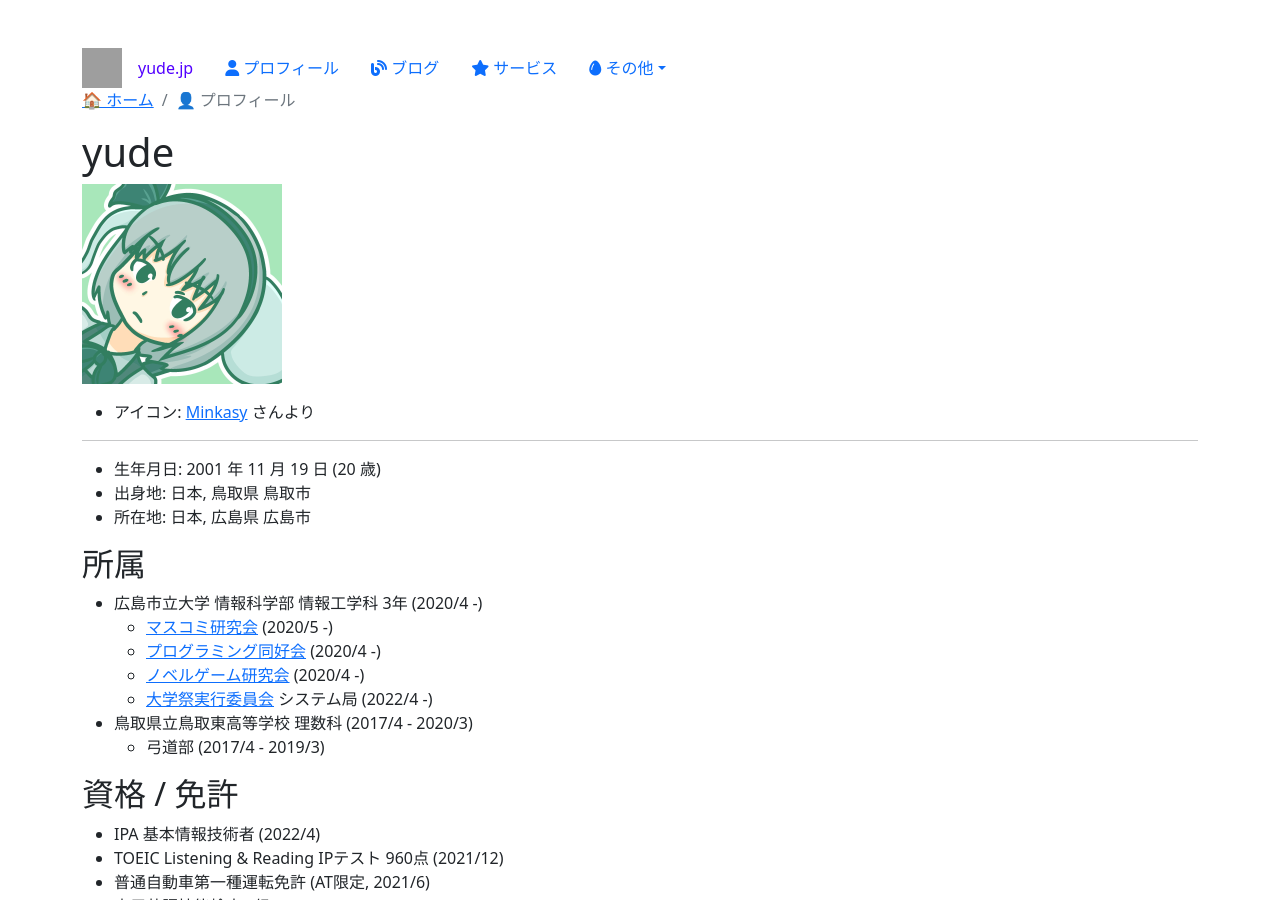
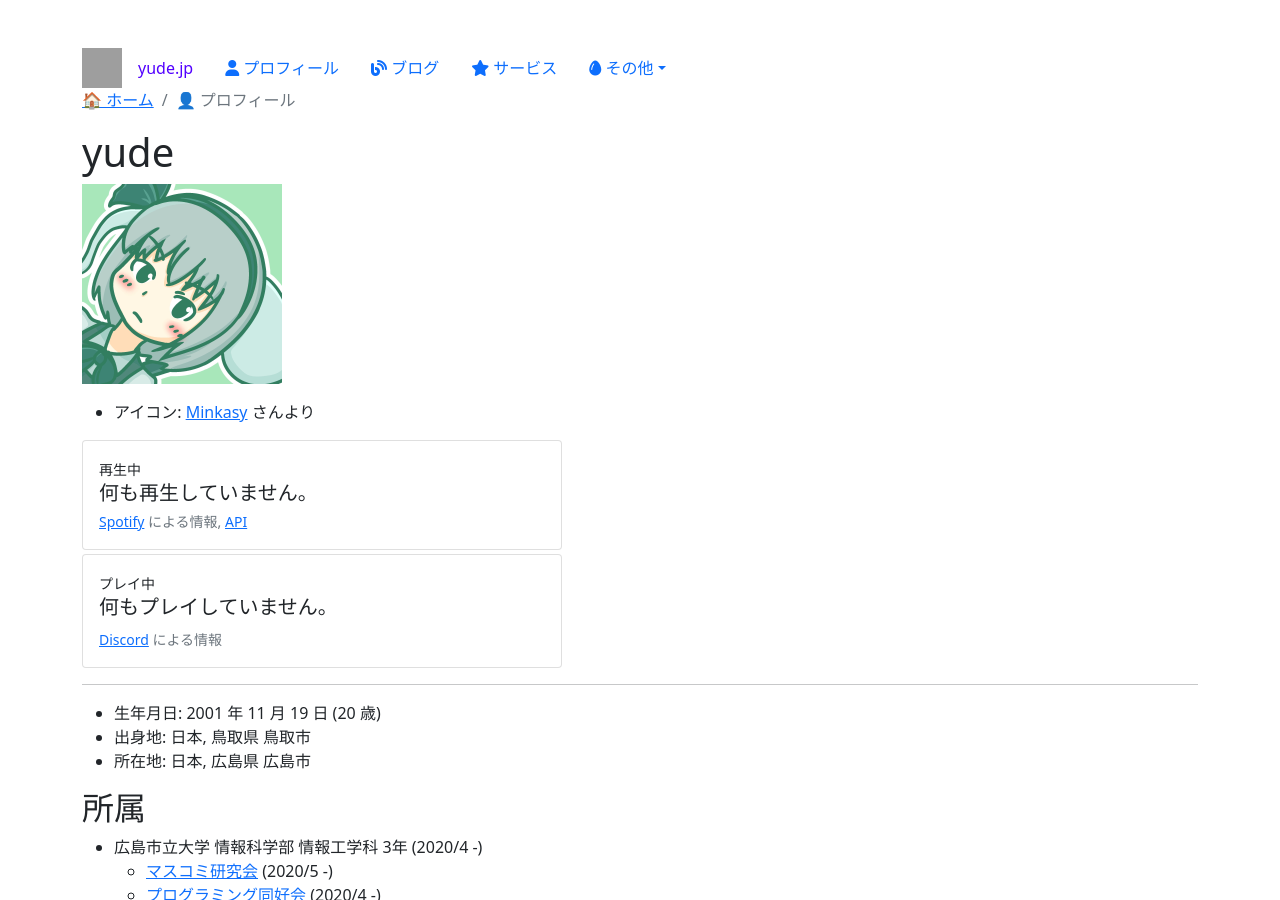
Before and after one commit to yudejp/yude.jp_v3, a Jekyll site: the page built from profile.markdown, in a window 1280 px wide and 900 px high. Built offline with Jekyll 4.4.1, drawn with Linux system fonts in a browser that asks for light colours; nearby versions of some CDN libraries; grey boxes are pictures that could not be loaded.

Commit message:
Add game & music playing status

```diff
--- a/profile.markdown
+++ b/profile.markdown
@@ -7,6 +7,23 @@ permalink: /profile/
 <img src="/assets/images/avatar.jpg" style="max-width: 200px" />
 
 * アイコン: [Minkasy](https://twitter.com/xmnts) さんより
+
+<div class="card" style="max-width: 30rem;">
+  <div class="card-body">
+    <small>再生中</small>
+    <h5 class="card-title" id="spotify_title">何も再生していません。</h5>
+    <h6 class="card-subtitle mb-2 text-muted" id="spotify_artist"></h6>
+    <small class="text-muted"><a href="https://spotify.com">Spotify</a> による情報, <a href="https://vercel-spotify-api.vercel.app/api/Spotify">API</a></small>
+  </div>
+</div>
+
+<div class="card mt-1" style="max-width: 30rem;">
+  <div class="card-body">
+    <small>プレイ中</small>
+    <h5 class="card-title" id="game_title">何もプレイしていません。</h5>
+    <small class="text-muted"><a href="https://discord.com">Discord</a> による情報</small>
+  </div>
+</div>
 
 <hr>
 
@@ -53,3 +70,34 @@ permalink: /profile/
 ## 公開鍵
 * [PGP](https://github.com/yude.gpg)
 * [SSH](https://github.com/yude.keys)
+
+<script async>
+    let spotify_req = new XMLHttpRequest();
+    spotify_req.open('GET', 'https://vercel-spotify-api.vercel.app/api/Spotify')
+    spotify_req.responseType = 'json';
+    spotify_req.send();
+
+    spotify_req.onload = function() {
+        const spotify_res = spotify_req.response;
+        if (spotify_res['isPlaying']) {
+            spotify_title.innerHTML = spotify_res['title'];
+            spotify_artist.innerHTML = spotify_res['artist'];
+        }
+    }
+</script>
+
+<script async>
+    let discord_req = new XMLHttpRequest();
+    discord_req.open('GET', 'https://discord.com/api/guilds/723409709306216498/widget.json')
+    discord_req.responseType = 'json';
+    discord_req.send();
+
+    discord_req.onload = function() {
+        const discord_res = discord_req.response;
+        if (discord_res.members) {
+            if (discord_res.members[0].game) {
+                game_title.innerHTML = discord_res.members[0].game.name;
+            }
+        }
+    }
+</script>
```
